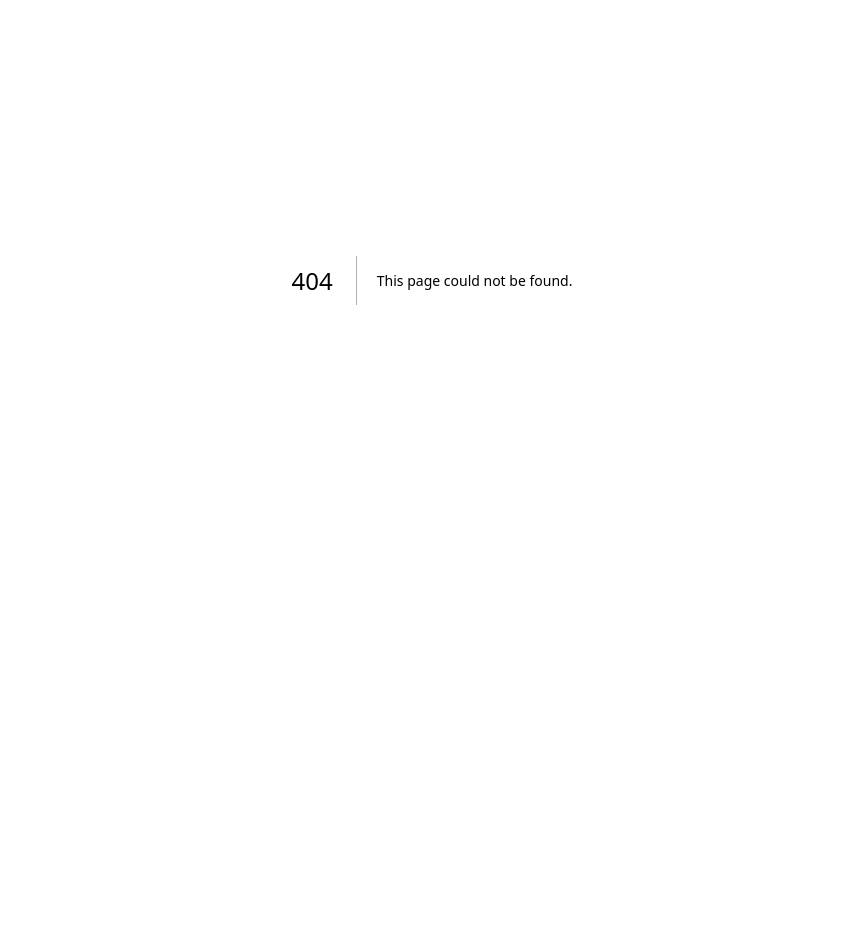
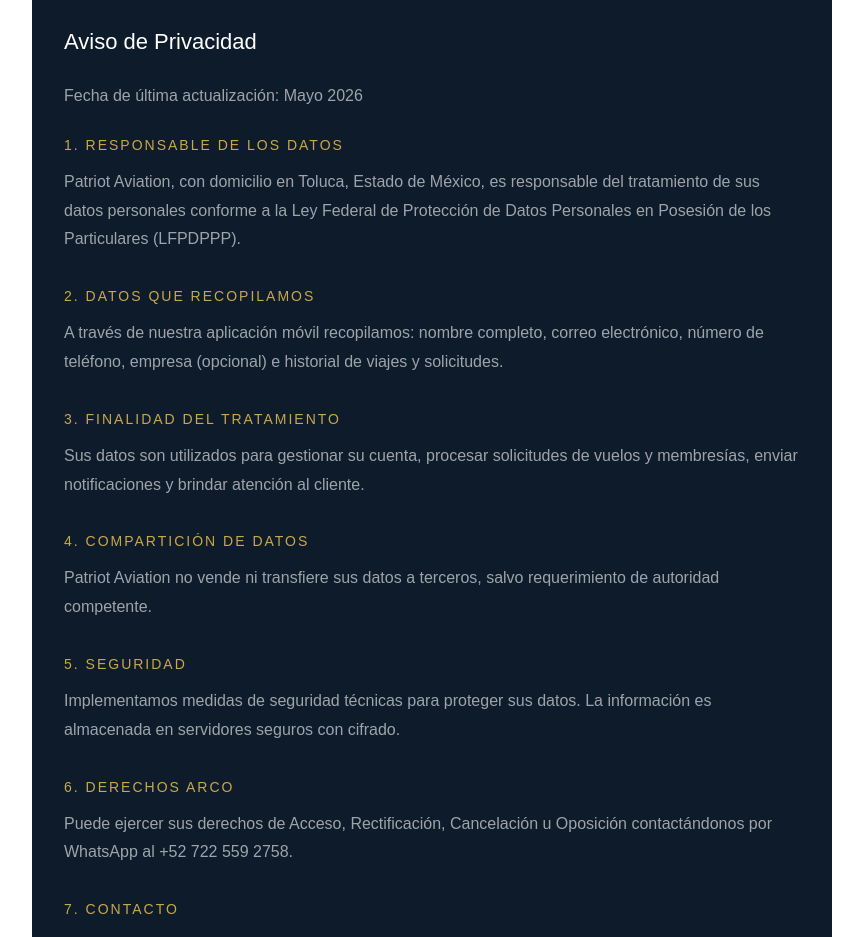
Before and after one commit to aletiradovilla-dev/patriot-admin, a Next.js app: page /privacidad in a window 1280 px wide. Before the commit this address had no page. Shown: the part 120-1057 px from the top of the page, without its empty margins (208-1071 px from the left). Before the commit the page ends 800 px from the top, so only its background shows below. Built offline with nearby package versions, Linux system fonts and the light colour scheme.

Commit message:
feat: aviso de privacidad

```diff
--- /dev/null
+++ b/app/privacidad/page.tsx
@@ -0,0 +1,39 @@
+export default function PrivacidadPage() {
+  return (
+    <div style={{ minHeight: '100vh', backgroundColor: '#0D1B2A', color: 'white', fontFamily: 'Arial, sans-serif', padding: '40px 32px', maxWidth: 800, margin: '0 auto' }}>
+      <h1 style={{ fontSize: 28, fontWeight: 300, letterSpacing: 4, color: '#C9A84C', marginBottom: 8 }}>PATRIOT</h1>
+      <p style={{ fontSize: 10, color: 'rgba(255,255,255,0.4)', letterSpacing: 6, marginBottom: 40 }}>AVIATION</p>
+      <h2 style={{ fontSize: 22, fontWeight: 300, marginBottom: 24 }}>Aviso de Privacidad</h2>
+      <p style={{ color: 'rgba(255,255,255,0.6)', lineHeight: 1.8, marginBottom: 24 }}>Fecha de última actualización: Mayo 2026</p>
+      <section style={{ marginBottom: 32 }}>
+        <h3 style={{ color: '#C9A84C', fontSize: 14, letterSpacing: 2, marginBottom: 12 }}>1. RESPONSABLE DE LOS DATOS</h3>
+        <p style={{ color: 'rgba(255,255,255,0.6)', lineHeight: 1.8 }}>Patriot Aviation, con domicilio en Toluca, Estado de México, es responsable del tratamiento de sus datos personales conforme a la Ley Federal de Protección de Datos Personales en Posesión de los Particulares (LFPDPPP).</p>
+      </section>
+      <section style={{ marginBottom: 32 }}>
+        <h3 style={{ color: '#C9A84C', fontSize: 14, letterSpacing: 2, marginBottom: 12 }}>2. DATOS QUE RECOPILAMOS</h3>
+        <p style={{ color: 'rgba(255,255,255,0.6)', lineHeight: 1.8 }}>A través de nuestra aplicación móvil recopilamos: nombre completo, correo electrónico, número de teléfono, empresa (opcional) e historial de viajes y solicitudes.</p>
+      </section>
+      <section style={{ marginBottom: 32 }}>
+        <h3 style={{ color: '#C9A84C', fontSize: 14, letterSpacing: 2, marginBottom: 12 }}>3. FINALIDAD DEL TRATAMIENTO</h3>
+        <p style={{ color: 'rgba(255,255,255,0.6)', lineHeight: 1.8 }}>Sus datos son utilizados para gestionar su cuenta, procesar solicitudes de vuelos y membresías, enviar notificaciones y brindar atención al cliente.</p>
+      </section>
+      <section style={{ marginBottom: 32 }}>
+        <h3 style={{ color: '#C9A84C', fontSize: 14, letterSpacing: 2, marginBottom: 12 }}>4. COMPARTICIÓN DE DATOS</h3>
+        <p style={{ color: 'rgba(255,255,255,0.6)', lineHeight: 1.8 }}>Patriot Aviation no vende ni transfiere sus datos a terceros, salvo requerimiento de autoridad competente.</p>
+      </section>
+      <section style={{ marginBottom: 32 }}>
+        <h3 style={{ color: '#C9A84C', fontSize: 14, letterSpacing: 2, marginBottom: 12 }}>5. SEGURIDAD</h3>
+        <p style={{ color: 'rgba(255,255,255,0.6)', lineHeight: 1.8 }}>Implementamos medidas de seguridad técnicas para proteger sus datos. La información es almacenada en servidores seguros con cifrado.</p>
+      </section>
+      <section style={{ marginBottom: 32 }}>
+        <h3 style={{ color: '#C9A84C', fontSize: 14, letterSpacing: 2, marginBottom: 12 }}>6. DERECHOS ARCO</h3>
+        <p style={{ color: 'rgba(255,255,255,0.6)', lineHeight: 1.8 }}>Puede ejercer sus derechos de Acceso, Rectificación, Cancelación u Oposición contactándonos por WhatsApp al +52 722 559 2758.</p>
+      </section>
+      <section style={{ marginBottom: 32 }}>
+        <h3 style={{ color: '#C9A84C', fontSize: 14, letterSpacing: 2, marginBottom: 12 }}>7. CONTACTO</h3>
+        <p style={{ color: 'rgba(255,255,255,0.6)', lineHeight: 1.8 }}>WhatsApp: +52 722 559 2758 · patriotaviation.mx · Toluca, Estado de México</p>
+      </section>
+      <p style={{ color: 'rgba(255,255,255,0.3)', fontSize: 12, marginTop: 40, borderTop: '1px solid rgba(201,168,76,0.2)', paddingTop: 20 }}>© 2026 Patriot Aviation. Todos los derechos reservados.</p>
+    </div>
+  );
+}
```
